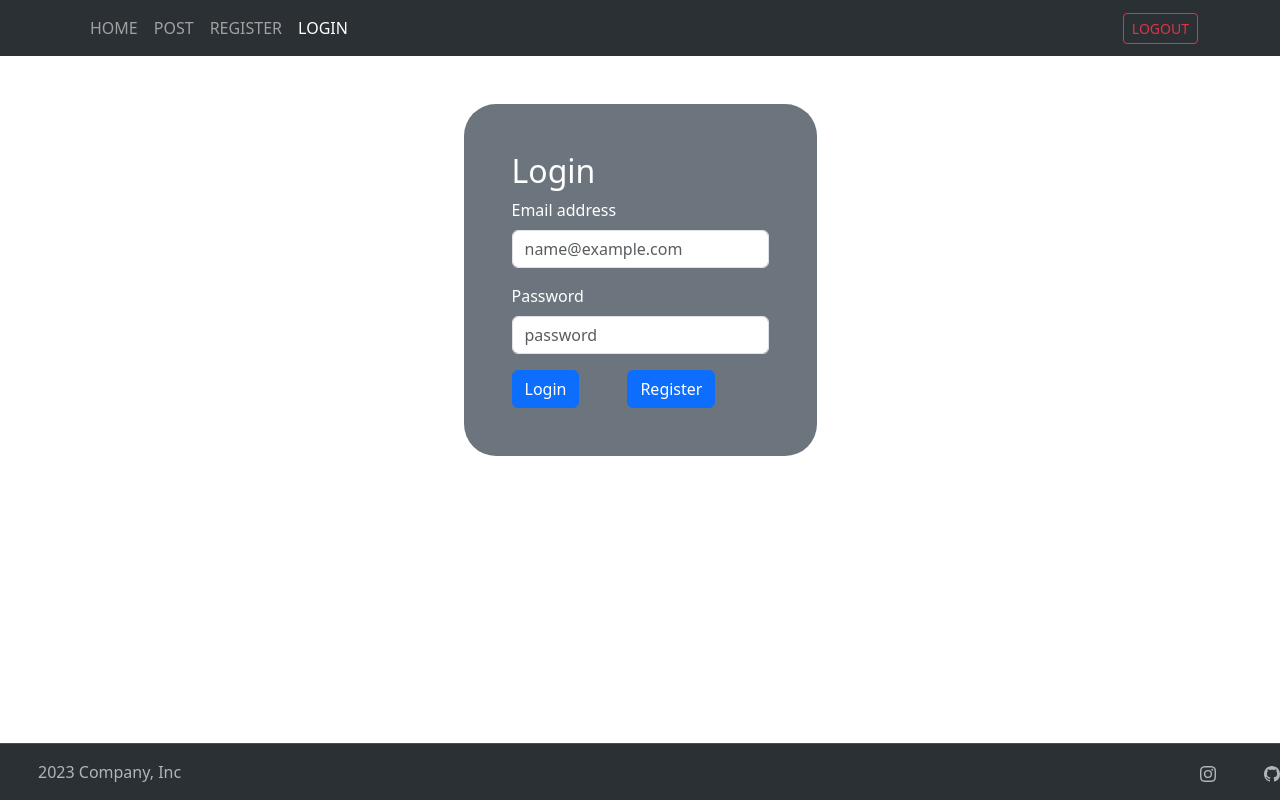
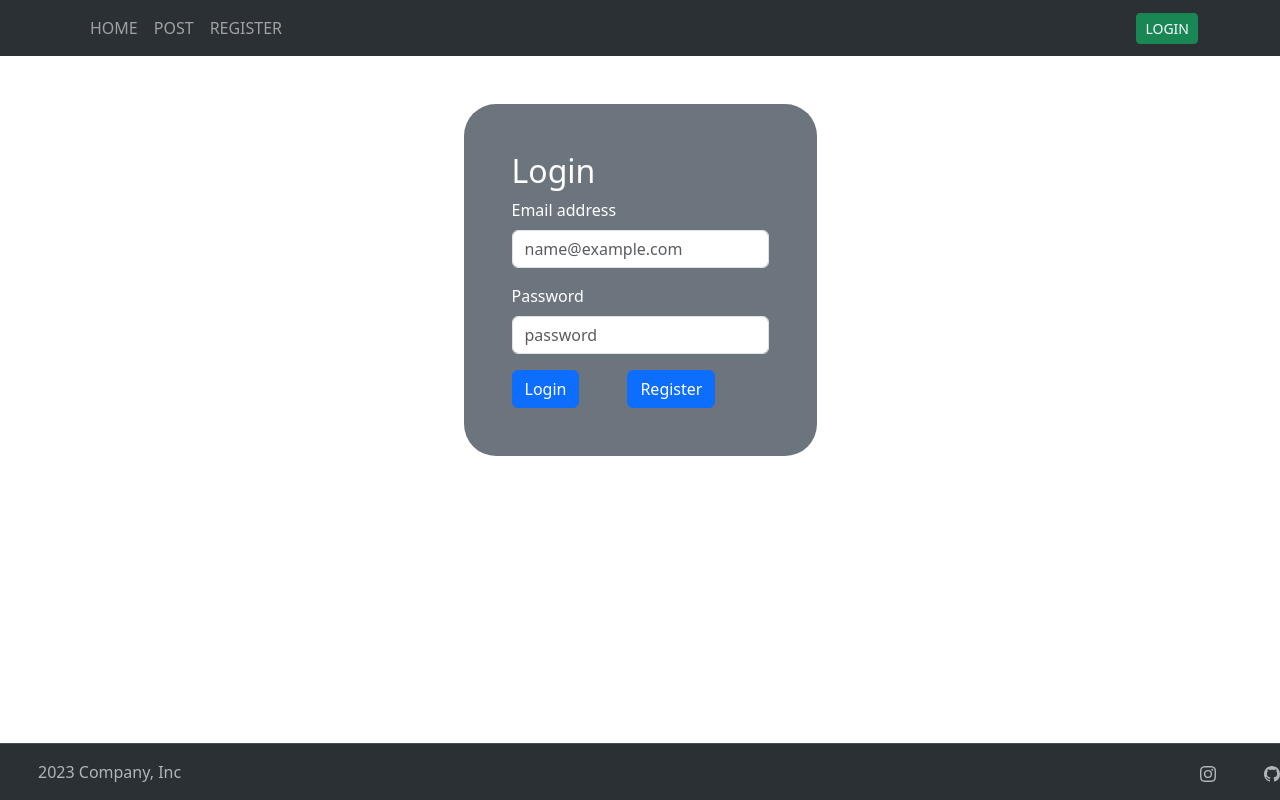
Before and after one commit to Francary/comision-2-francary-molina, a React (Vite) app in the folder frontend/: page /user/login in a window 1280 px wide. Built offline with nearby package versions, Linux system fonts and the light colour scheme.

Commit message:
Mejoras y Archivo .envExample

```diff
--- a/frontend/src/components/Login.jsx
+++ b/frontend/src/components/Login.jsx
@@ -1,14 +1,17 @@
-import { useContext, useRef, useState } from "react"
+import { useContext, useRef,  } from "react"
+
+import { AuthContext } from "../providers/AuthProvider.jsx";
 import { Link, useNavigate } from "react-router-dom";
-import { AuthContext } from "../providers/AuthProvider.jsx";
 import { API_URL } from "../utils/const.js";
 
 const Login = () => {
 
     const ref = useRef(null)
+
+    const {login} = useContext(AuthContext)
+
     const navigate = useNavigate()
 
-    const {login} = useContext(AuthContext)
 
     const handleSubmit = async (e) =>  {
         e.preventDefault();
@@ -34,7 +37,6 @@ const Login = () => {
         return alert("Error al iniciar secion")
     }
     const res = await req.json()
-
     login(res)
 
     ref.current.reset()
--- a/frontend/src/components/Navbar.jsx
+++ b/frontend/src/components/Navbar.jsx
@@ -1,11 +1,12 @@
 
 import { useContext } from "react"
-import { NavLink } from "react-router-dom"
+import { NavLink, useNavigate } from "react-router-dom"
 import { AuthContext } from "../providers/AuthProvider.jsx"
 
 const Navbar = () => {
-    const {logout} = useContext(AuthContext)
-    return (
+    const {logout ,auth} = useContext(AuthContext)
+
+  return (
 <nav className="navbar navbar-expand-lg bg-body-tertiary" data-bs-theme="dark">
 <div className="container">
 
@@ -25,13 +26,17 @@ const Navbar = () => {
         <li className="nav-item">
             <NavLink className="nav-link " aria-current="page" to="/user/register">REGISTER</NavLink>
         </li>
-        <li className="nav-item">
+        {/* <li className="nav-item">
              <NavLink className="nav-link " aria-current="page" to="/user/login">LOGIN</NavLink>
-        </li>
+        </li> */}
       </ul>
     </div>
 
-    <button onClick={logout} className="btn btn-outline-danger btn-sm" type="submit">LOGOUT</button>
+    <button
+        onClick={auth? logout : ""}
+        className={`btn ${auth? "btn btn-danger btn-sm" : "btn btn-success btn-sm"} `}
+        type="submit">{auth? "LOGOUT" : <NavLink className="nav-link " aria-current="page" to="/user/login">LOGIN</NavLink>}
+    </button>
 
 </div>
 </nav>
--- a/frontend/src/components/Post.jsx
+++ b/frontend/src/components/Post.jsx
@@ -3,7 +3,7 @@ import { BsFillTrash3Fill , BsPencilFill   } from "react-icons/bs";
 import { AuthContext } from "../providers/AuthProvider.jsx"
 import { Link } from "react-router-dom";
 
-const Post = ( {title, description, imageURL,createdAt} ) => {
+const Post = ( {title, description, imageURL, createdAt} ) => {
 
     const {auth} = useContext(AuthContext)
 
--- a/frontend/src/pages/PostPage.jsx
+++ b/frontend/src/pages/PostPage.jsx
@@ -1,12 +1,20 @@
-import { useContext, useState } from "react";
+import { useContext, useState, useEffect } from "react";
 import { Link} from "react-router-dom";
 import { AuthContext } from "../providers/AuthProvider.jsx";
+import { Post } from "../components/Post.jsx";
+import { API_URL } from "../utils/const.js";
 
 const PostPage = () => {
 
     const [ postList , setPostList ] = useState([])
-    const { auth } = useContext(AuthContext)
-    console.log("Hola" ,auth)
+
+
+    useEffect (() => {
+        fetch(`${API_URL}/post`)
+        .then((res)=> res.json())
+        .then((data)=> setPostList(data))
+    },[])
+    console.log(postList)
     return (
 
     <div className="container d-flex flex-column p-3 gap-4 justify-content-center mt-5">
@@ -16,6 +24,13 @@ const PostPage = () => {
                 <Link className="btn btn-success" to="/post/newpost">Create</Link>
                 <input type="search" name="" id="" placeholder="Search" className="form-control"/>
         </div>
+        <Post
+        title={"Probando"}
+        description={"Aqui vamos"}
+        imageURL={"https://cdn.pixabay.com/photo/2023/11/24/20/17/bosnia-8410601_640.jpg"}
+        createdAt={"esta fecha"}
+        />
+
     </div>
 
 
```
Also changed, not shown: 1 other file (tests, documents, lock files or other folders).
